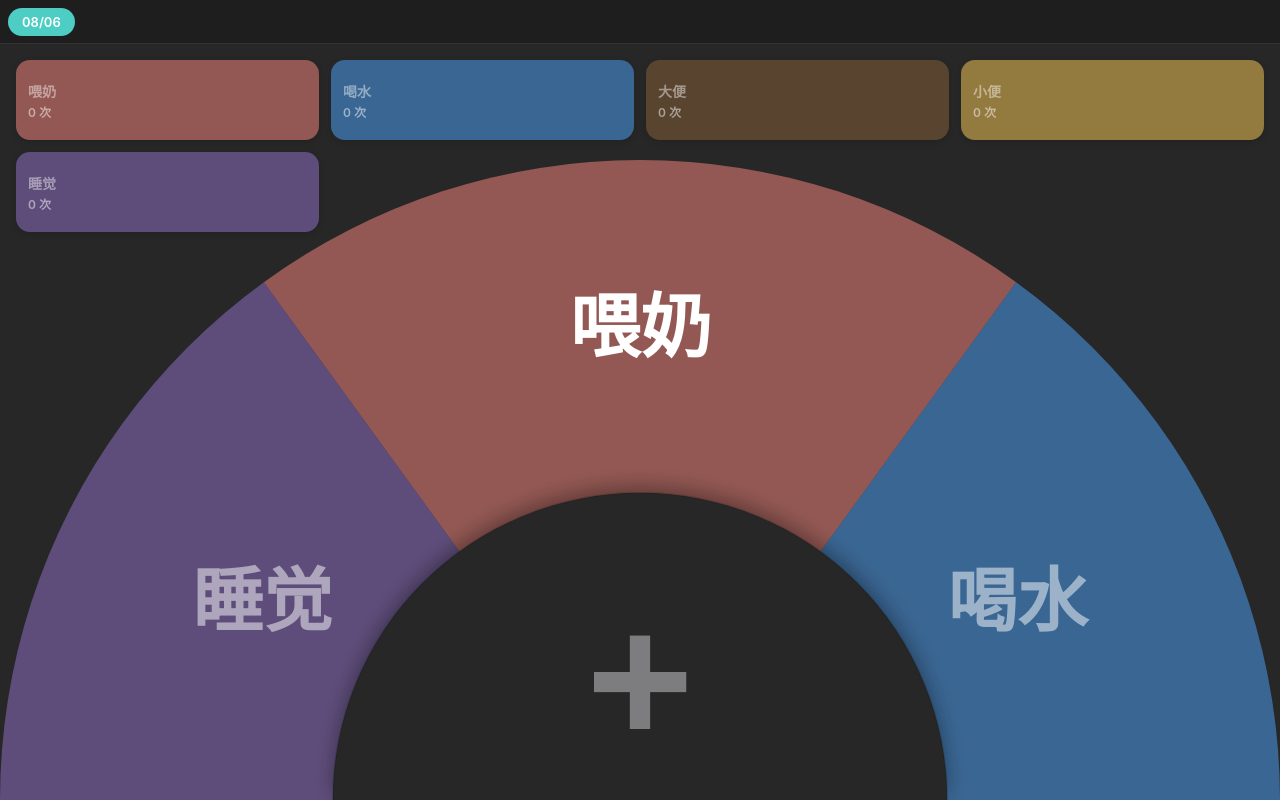
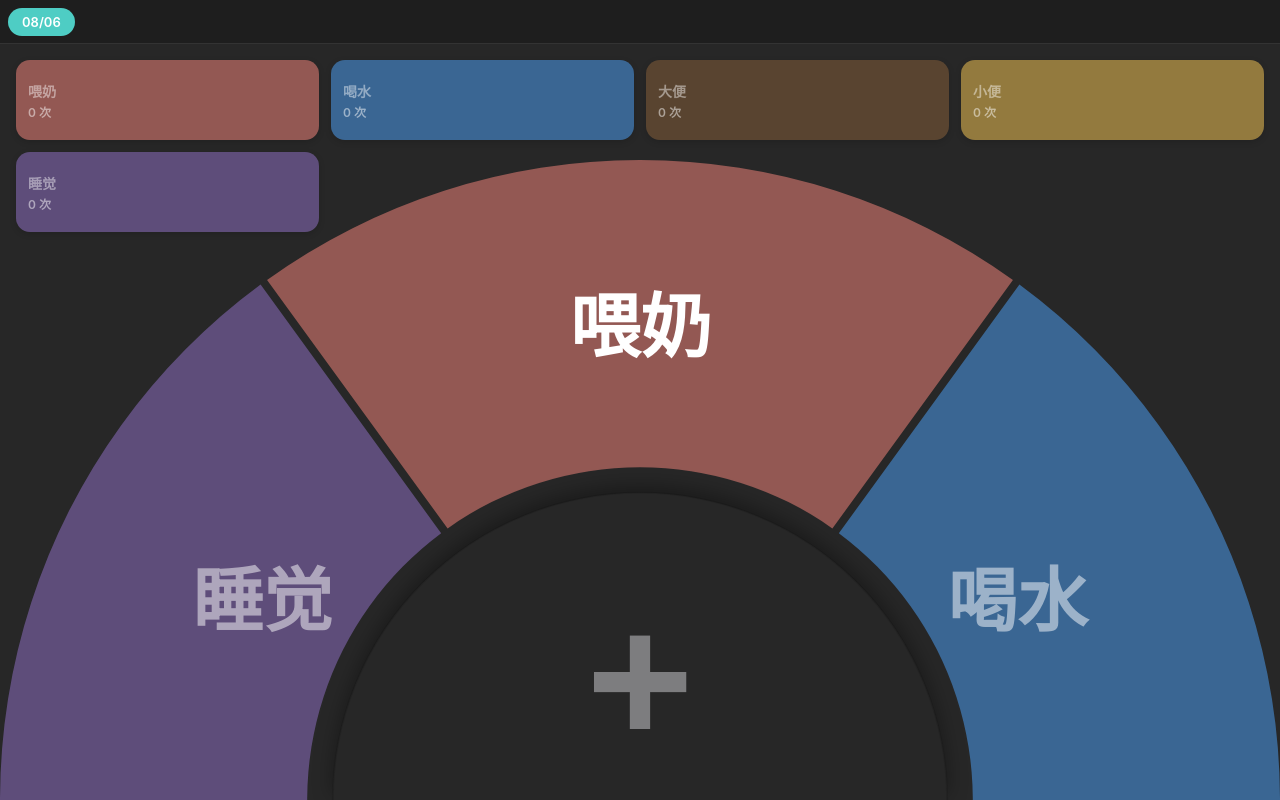
Before and after one commit to Eug620/server-fastify, a website: page public/index.html in a window 1280 px wide. Drawn offline with Linux system fonts and the light colour scheme; no server answers.

Commit message:
feat(html): update

```diff
--- a/public/index.html
+++ b/public/index.html
@@ -10,7 +10,6 @@
 <style>
     /* ==================== CSS 变量（可配置主题） ==================== */
     :root {
-        /* --bg-primary: #272727; */
         --bg-primary: #272727;
         --bg-secondary: #1e1e1e;
         --bg-tertiary: #2a2a2a;
@@ -496,6 +495,8 @@
                 btnRadiusRatio: 0.48,      // 按钮半径占比
                 btnFontRatio: 0.6,        // 按钮字体占比
                 btnHitTolerance: 10,      // 按钮点击容差 px
+                innerRadiusRatio: 0.52,   // 圆心空白大小（内半径占比）
+                sectorGap: 8,              // 扇形间距（像素，等宽）
                 shadow: {
                     btn: { color: 'rgba(0,0,0,0.35)', blur: 20, offsetY: -6 },
                 },
@@ -644,12 +645,43 @@
             ctx.restore();
         }
 
-        // 绘制扇形路径
-        function drawArc(cx, cy, r, start, end) {
+        // 绘制扇形路径（支持内半径、等宽间距）
+        function drawArc(cx, cy, outerR, startAngle, endAngle, innerR) {
+            const gap = CC.sectorGap;
+
+            // 如果内半径太小，绘制实心扇形
+            const isRing = innerR > 1;
+            const effectiveInnerR = isRing ? innerR : 0;
+
+            // 等宽间距：内外边缘按像素分别计算角度偏移
+            const outerHalfAngle = gap / outerR / 2;
+            const innerHalfAngle = isRing ? gap / effectiveInnerR / 2 : 0;
+
+            const outerStart = startAngle + outerHalfAngle;
+            const outerEnd = endAngle - outerHalfAngle;
+            const angleDiff = outerEnd - outerStart;
+
+            if (angleDiff <= 0) return;
+
             ctx.beginPath();
-            ctx.moveTo(cx, cy);
-            ctx.arc(cx, cy, r, start, end, false);
-            ctx.closePath();
+            if (isRing) {
+                const innerStart = startAngle + innerHalfAngle;
+                const innerEnd = endAngle - innerHalfAngle;
+
+                // 1. 外弧
+                ctx.arc(cx, cy, outerR, outerStart, outerEnd, false);
+                // 2. 直线到内弧终点
+                ctx.lineTo(cx + Math.cos(innerEnd) * effectiveInnerR, cy + Math.sin(innerEnd) * effectiveInnerR);
+                // 3. 内弧（反向）
+                ctx.arc(cx, cy, effectiveInnerR, innerEnd, innerStart, true);
+                // 4. 直线回到外弧起点
+                ctx.closePath();
+            } else {
+                // 实心扇形
+                ctx.moveTo(cx, cy);
+                ctx.arc(cx, cy, outerR, outerStart, outerEnd, false);
+                ctx.closePath();
+            }
         }
 
         // 绘制居中文字
@@ -730,11 +762,12 @@
 
         function drawSectors() {
             const highlight = getCurrentIndex();
+            const innerR = state.radius * CC.innerRadiusRatio;
             for (let i = 0; i < sectorCount; i++) {
                 const start = (i - 0.5) * sectorAngle - HALF_PI + state.rotation;
                 const end = start + sectorAngle;
 
-                drawArc(state.centerX, state.centerY, state.radius, start, end);
+                drawArc(state.centerX, state.centerY, state.radius, start, end, innerR);
                 ctx.fillStyle = options[i].color;
                 ctx.fill();
 
```
